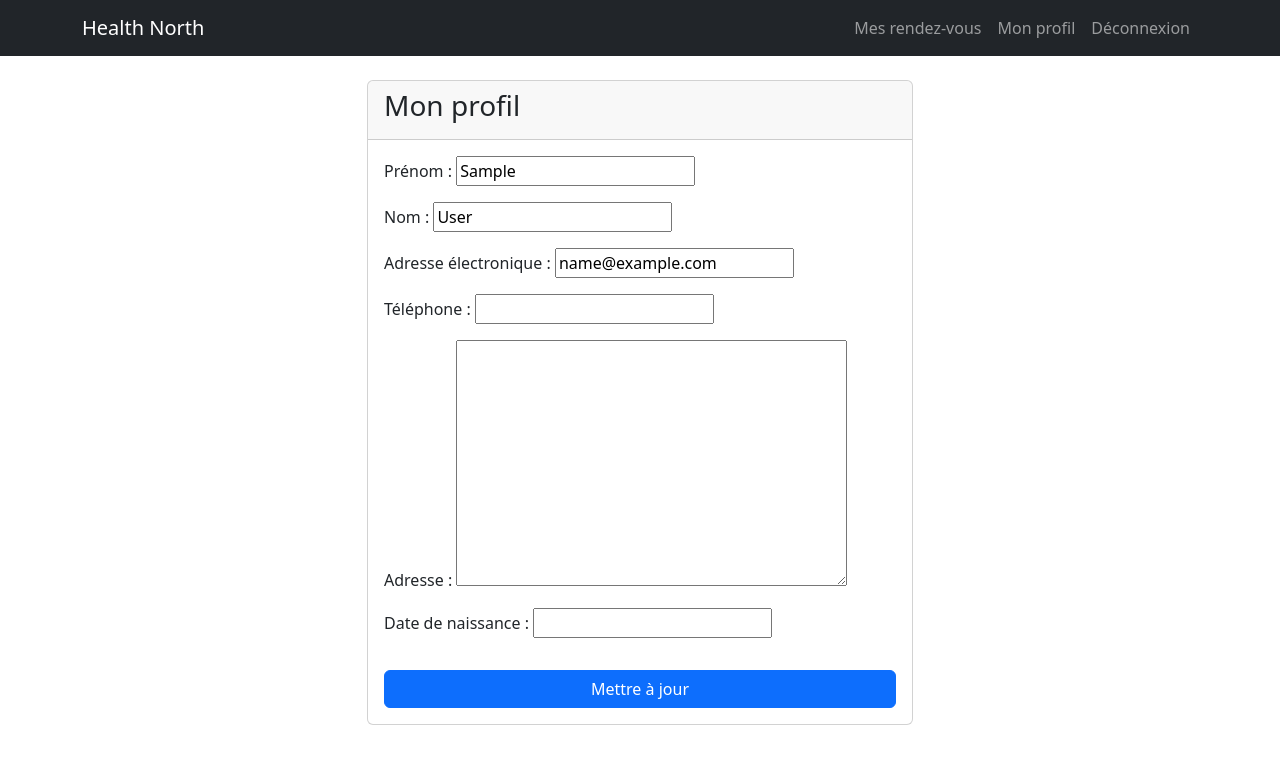
After one commit to WalterCorp/healthnorth, a Django app: page /accounts/profile/ in a window 1280 px wide. The commit adds this page. Shown: the top 764 px of the page. Run offline with Django 5.2, Linux system fonts and the light colour scheme; the visitor is signed in with stand-in values (Sample User, id 1).

Commit message:
feat: add user profile edit page

```diff
--- a/accounts/forms.py
+++ b/accounts/forms.py
@@ -1,6 +1,6 @@
 """Formulaires de l'application accounts."""
 
-from django.contrib.auth.forms import UserCreationForm
+from django.contrib.auth.forms import UserCreationForm, UserChangeForm
 from .models import User
 
 
@@ -15,6 +15,7 @@ class RegisterForm(UserCreationForm):
 
     class Meta:
         """Options du formulaire."""
+
         model = User
         fields = [
             'username',
@@ -33,3 +34,35 @@ class RegisterForm(UserCreationForm):
             'address': 'Adresse',
             'date_of_birth': 'Date de naissance',
         }
+
+
+class ProfileForm(UserChangeForm):
+    """Formulaire de modification du profil utilisateur.
+
+    Étend UserChangeForm qui gère déjà la modification
+    des informations de base de l'utilisateur.
+    On masque le champ password car il est géré séparément.
+    """
+
+    # On masque le champ password — géré via une vue dédiée
+    password = None
+
+    class Meta:
+        """Options du formulaire."""
+
+        model = User
+        # Champs modifiables par l'utilisateur
+        fields = [
+            'first_name',
+            'last_name',
+            'email',
+            'phone',
+            'address',
+            'date_of_birth',
+        ]
+        # Labels en français
+        labels = {
+            'phone': 'Téléphone',
+            'address': 'Adresse',
+            'date_of_birth': 'Date de naissance',
+        }
--- a/accounts/urls.py
+++ b/accounts/urls.py
@@ -1,4 +1,4 @@
-"""URLs de l'application accounts — inscription, connexion, déconnexion."""
+"""URLs de l'application accounts — inscription, connexion, déconnexion, profil."""
 
 from django.urls import path
 from . import views
@@ -10,4 +10,6 @@ urlpatterns = [
     path('login/', views.login_view, name='login'),
     # Déconnexion
     path('logout/', views.logout_view, name='logout'),
+    # Modification du profil
+    path('profile/', views.profile, name='profile'),
 ]
--- a/accounts/views.py
+++ b/accounts/views.py
@@ -1,10 +1,11 @@
 """Vues de l'application accounts — inscription, connexion, déconnexion."""
 
 from django.shortcuts import render, redirect
-from django.contrib.auth import login, logout, authenticate
+from django.contrib.auth import login, logout
+from django.contrib.auth.decorators import login_required
 from django.contrib import messages
 from django.contrib.auth.forms import AuthenticationForm
-from .forms import RegisterForm
+from .forms import RegisterForm, ProfileForm
 
 
 def register(request):
@@ -53,3 +54,21 @@ def logout_view(request):
     messages.info(request, 'Vous avez été déconnecté.')
     # Redirige vers la page de connexion
     return redirect('login')
+
+
+@login_required
+def profile(request):
+    """Vue de modification du profil utilisateur."""
+    if request.method == 'POST':
+        # On passe instance=request.user pour modifier l'utilisateur existant
+        # Sans instance, Django créerait un nouvel utilisateur (INSERT)
+        # Avec instance, Django met à jour l'utilisateur existant (UPDATE)
+        form = ProfileForm(request.POST, instance=request.user)
+        if form.is_valid():
+            form.save()
+            messages.success(request, 'Profil mis à jour avec succès !')
+            return redirect('profile')
+    else:
+        # Pré-remplit le formulaire avec les données actuelles de l'utilisateur
+        form = ProfileForm(instance=request.user)
+    return render(request, 'accounts/profile.html', {'form': form})
--- /dev/null
+++ b/templates/accounts/profile.html
@@ -0,0 +1,26 @@
+{% extends 'base.html' %}
+
+{% block title %}Mon profil — Health North{% endblock %}
+
+{% block content %}
+<div class="row mt-4">
+    <div class="col-md-6 offset-md-3">
+        <div class="card">
+            <div class="card-header">
+                <h3>Mon profil</h3>
+            </div>
+            <div class="card-body">
+                <form method="post">
+                    <!-- Protection CSRF obligatoire sur tout formulaire POST -->
+                    {% csrf_token %}
+                    <!-- Formulaire pré-rempli avec les données actuelles -->
+                    {{ form.as_p }}
+                    <button type="submit" class="btn btn-primary w-100 mt-3">
+                        Mettre à jour
+                    </button>
+                </form>
+            </div>
+        </div>
+    </div>
+</div>
+{% endblock %}
--- a/templates/base.html
+++ b/templates/base.html
@@ -19,6 +19,8 @@
                 {% if user.is_authenticated %}
                     <!-- Utilisateur connecté : affiche ses options -->
                     <a class="nav-link" href="/appointments/">Mes rendez-vous</a>
+                    <!-- Lien vers la page de modification du profil -->
+                    <a class="nav-link" href="/accounts/profile/">Mon profil</a>
                     <a class="nav-link" href="/accounts/logout/">Déconnexion</a>
                 {% else %}
                     <!-- Utilisateur non connecté : affiche connexion/inscription -->
```
